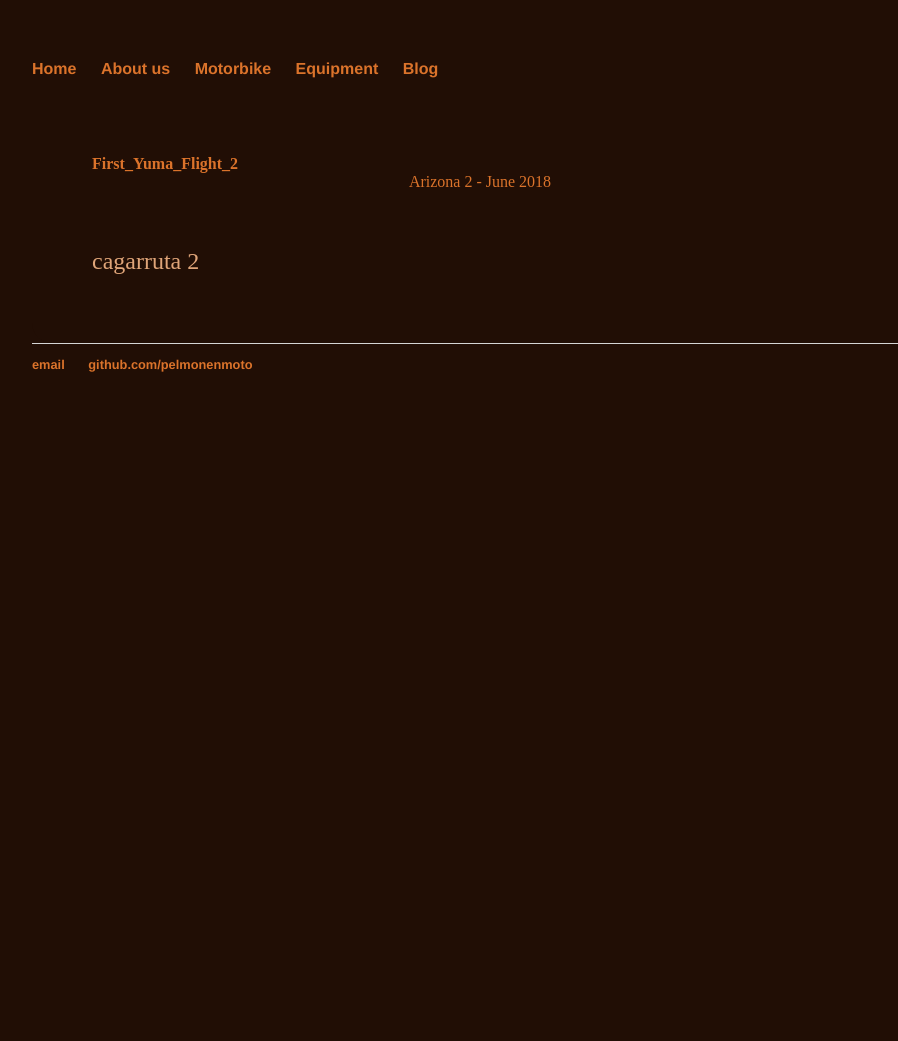
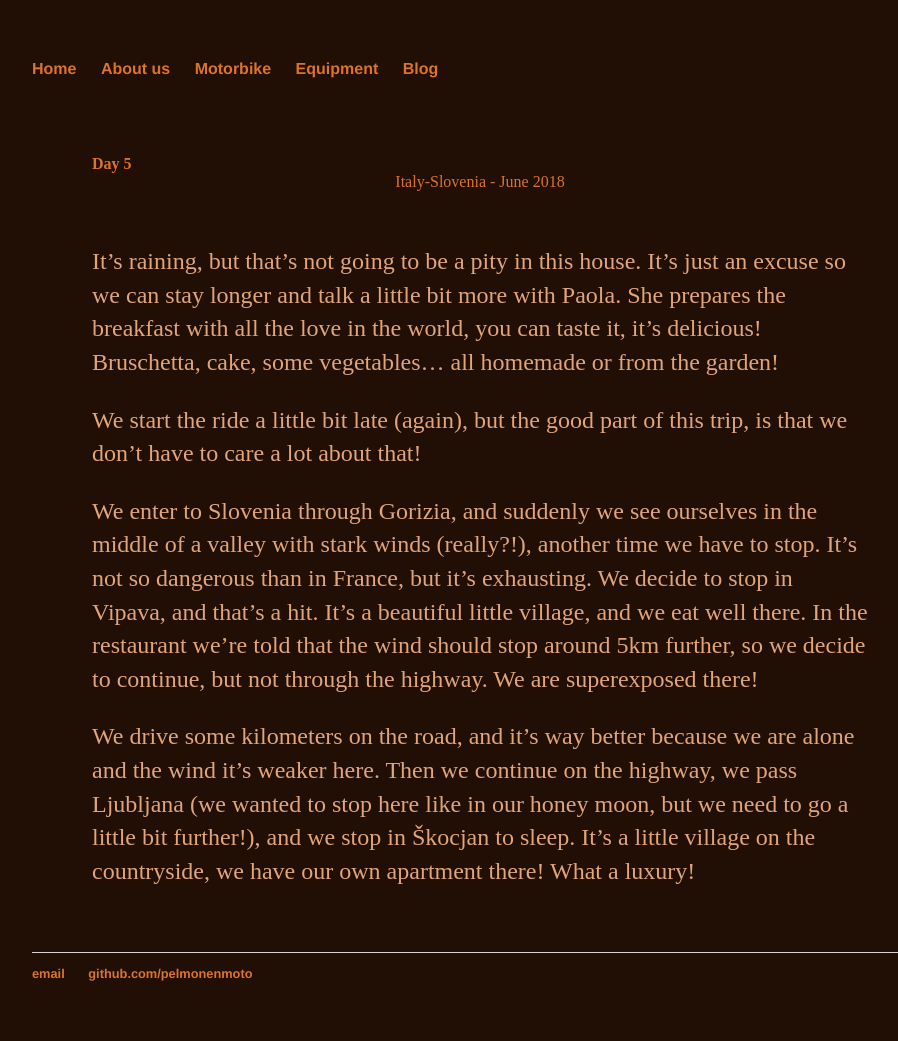
Before and after one commit to PepGonella/pelmonenmoto.github.io, a Jekyll site: the page built from _etapes/2018-06-22-day5.md, in a window 1280 px wide. Shown: the whole page, without its empty margins (160-1058 px from the left). Built offline with Jekyll 4.4.1, drawn with Linux system fonts in a browser that asks for light colours; before the commit the page ends 900 px from its top, so only the background shows below that.

Commit message:
Uploading day 5

```diff
--- a/_etapes/2018-06-22-day5.md
+++ b/_etapes/2018-06-22-day5.md
@@ -1,15 +1,21 @@
 ---
 layout: post
-title: First_Yuma_Flight_2
+title: Day 5
 description:
 type: photos
 destination: pelmonenmoto
 category: etapes
 subcat: Private Pilot2
-location: Arizona 2
+location: Italy-Slovenia
 image: /pictures/thumbs/canaldam.png
 permalink:
 publish: yes
 ---
 
-cagarruta 2
+It's raining, but that's not going to be a pity in this house. It's just an excuse so we can stay longer and talk a little bit more with Paola. She prepares the breakfast with all the love in the world, you can taste it, it's delicious! Bruschetta, cake, some vegetables... all homemade or from the garden!
+
+We start the ride a little bit late (again), but the good part of this trip, is that we don't have to care a lot about that!
+
+We enter to Slovenia through Gorizia, and suddenly we see ourselves in the middle of a valley with stark winds (really?!), another time we have to stop. It's not so dangerous than in France, but it's exhausting. We decide to stop in Vipava, and that's a hit. It's a beautiful little village, and we eat well there. In the restaurant we're told that the wind should stop around 5km further, so we decide to continue, but not through the highway. We are superexposed there!
+
+We drive some kilometers on the road, and it's way better because we are alone and the wind it's weaker here. Then we continue on the highway, we pass Ljubljana (we wanted to stop here like in our honey moon, but we need to go a little bit further!), and we stop in Škocjan to sleep. It's a little village on the countryside, we have our own apartment there! What a luxury!
```
